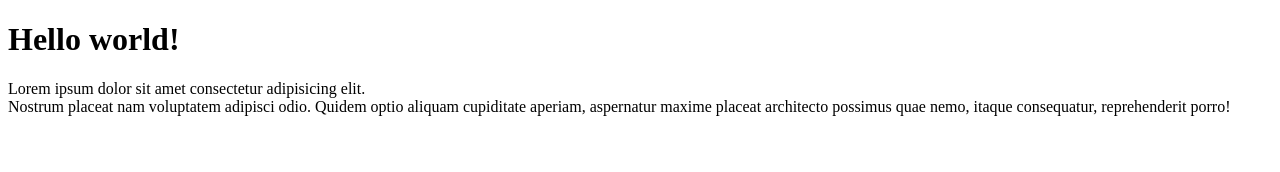
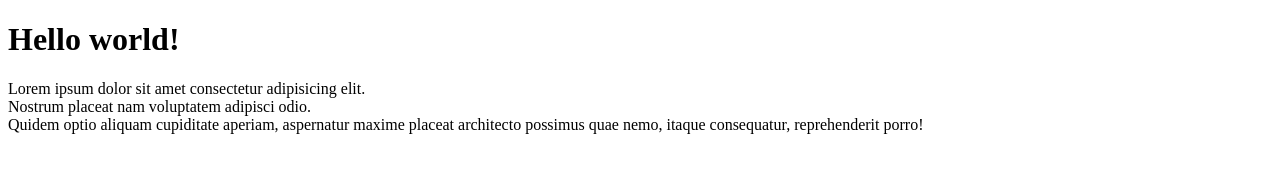
Before and after one commit to edskate/31-05-2024, a plain HTML site: page index.html in a window 1280 px wide. Drawn offline with Linux system fonts and the light colour scheme.

Commit message:
atualizado espaço

```diff
--- a/index.html
+++ b/index.html
@@ -7,6 +7,6 @@
 </head>
 <body>
     <h1>Hello world!</h1><!--This is a title-->
-    <p>Lorem ipsum dolor sit amet consectetur adipisicing elit. <br> Nostrum placeat nam voluptatem adipisci odio. Quidem optio aliquam cupiditate aperiam, aspernatur maxime placeat architecto possimus quae nemo, itaque consequatur, reprehenderit porro!</p><!--This is a paragraph-->
+    <p>Lorem ipsum dolor sit amet consectetur adipisicing elit. <br> Nostrum placeat nam voluptatem adipisci odio. <br> Quidem optio aliquam cupiditate aperiam, aspernatur maxime placeat architecto possimus quae nemo, itaque consequatur, reprehenderit porro!</p><!--This is a paragraph-->
 </body>
 </html>
```
